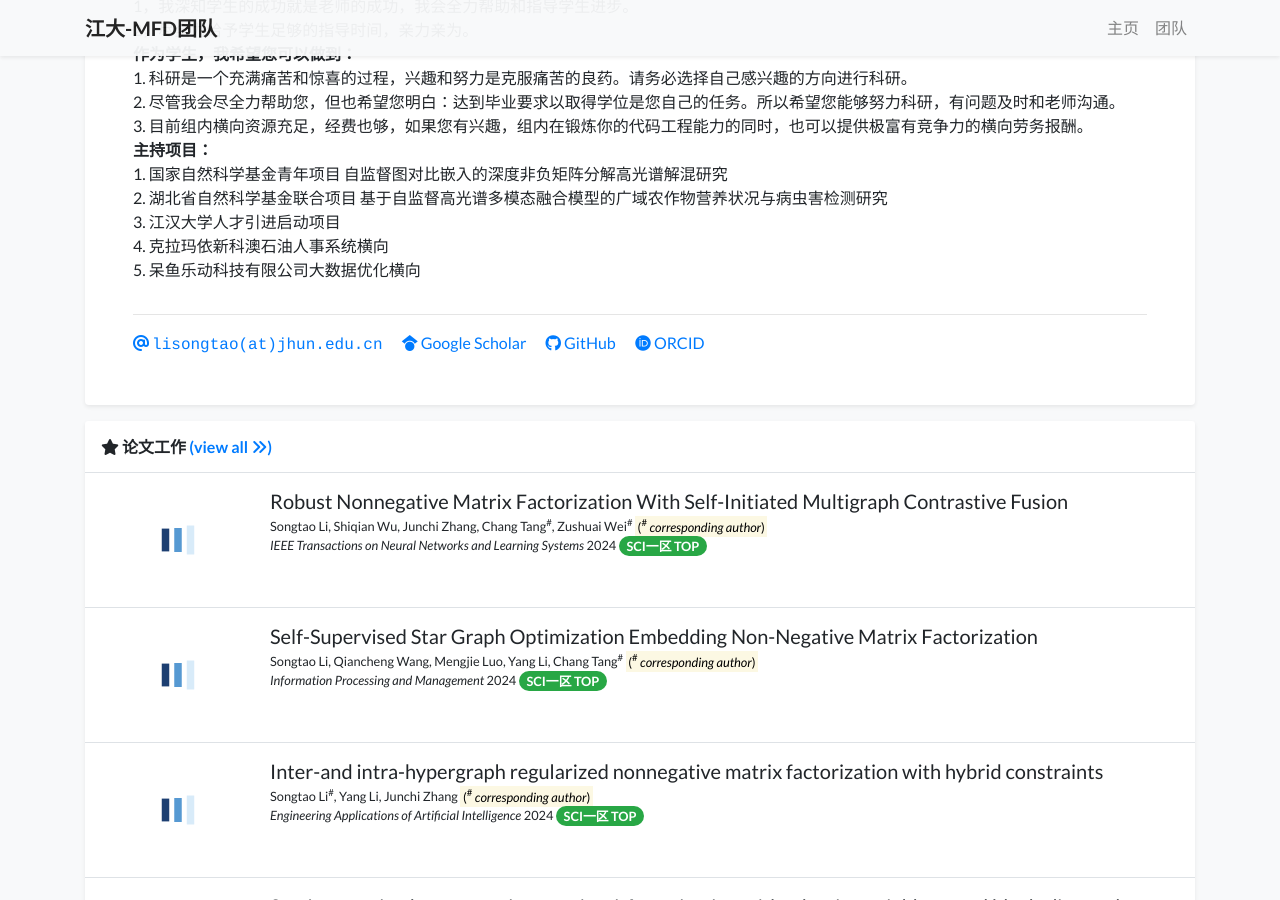
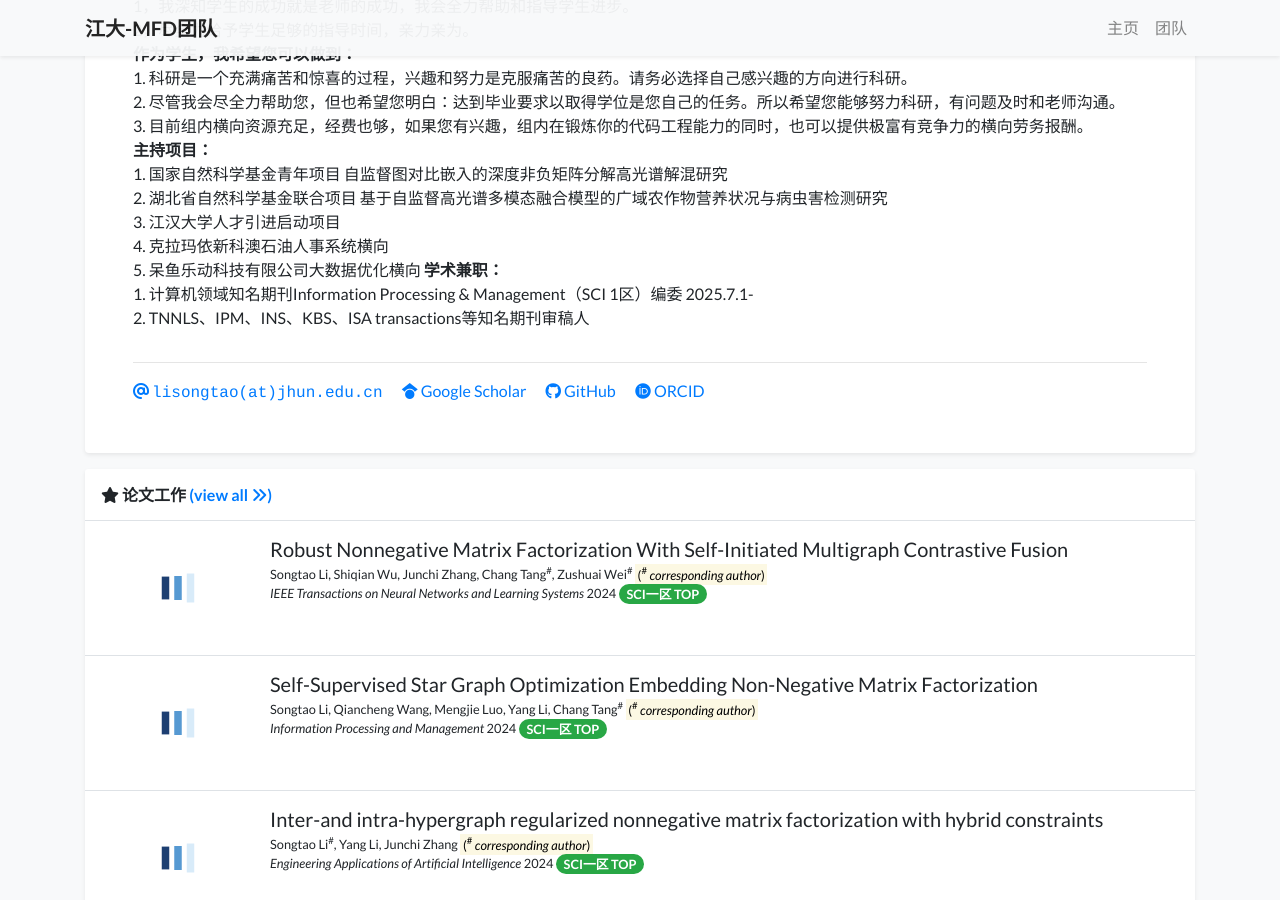
Before and after one commit to LstinWh/myself, a Jekyll site: the page built from index.html, in a window 1280 px wide and 900 px high, scrolled down 406 px. Built offline with Jekyll 4.4.1, drawn with Linux system fonts in a browser that asks for light colours; nearby versions of some CDN libraries; a style sheet for code colours, icons or effects is not loaded.

Commit message:
Update profile.yml

```diff
--- a/_data/profile.yml
+++ b/_data/profile.yml
@@ -39,6 +39,9 @@ short_bio: >-
      3. 江汉大学人才引进启动项目<br/>
      4. 克拉玛依新科澳石油人事系统横向<br/>
      5. 呆鱼乐动科技有限公司大数据优化横向
+     <b>学术兼职：</b><br/>
+     1. 计算机领域知名期刊Information Processing & Management（SCI 1区）编委 2025.7.1- <br/>
+     2. TNNLS、IPM、INS、KBS、ISA transactions等知名期刊审稿人
   </p>
 
 portrait_url: /assets/images/photos/portrait.jpg
```
